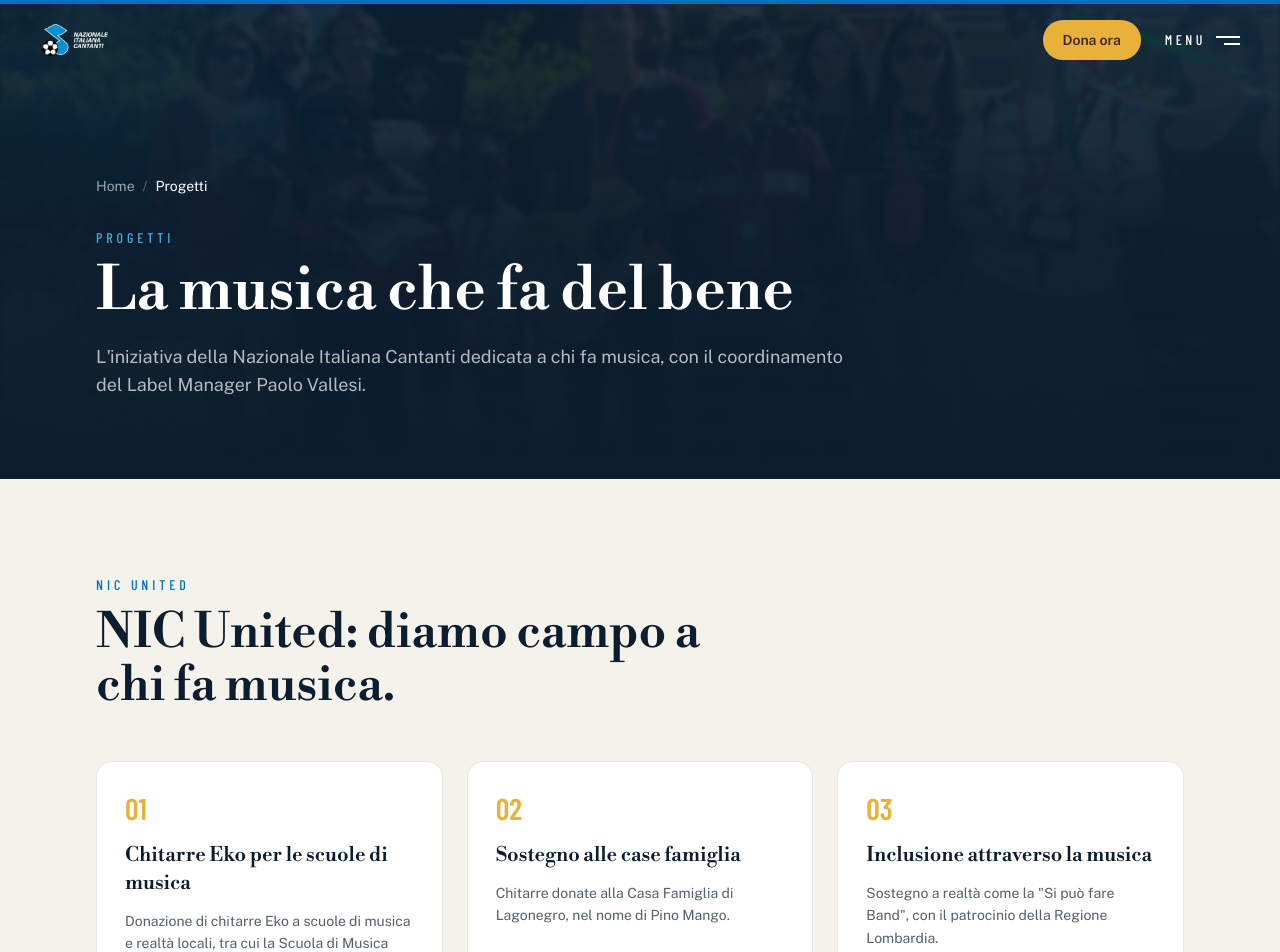
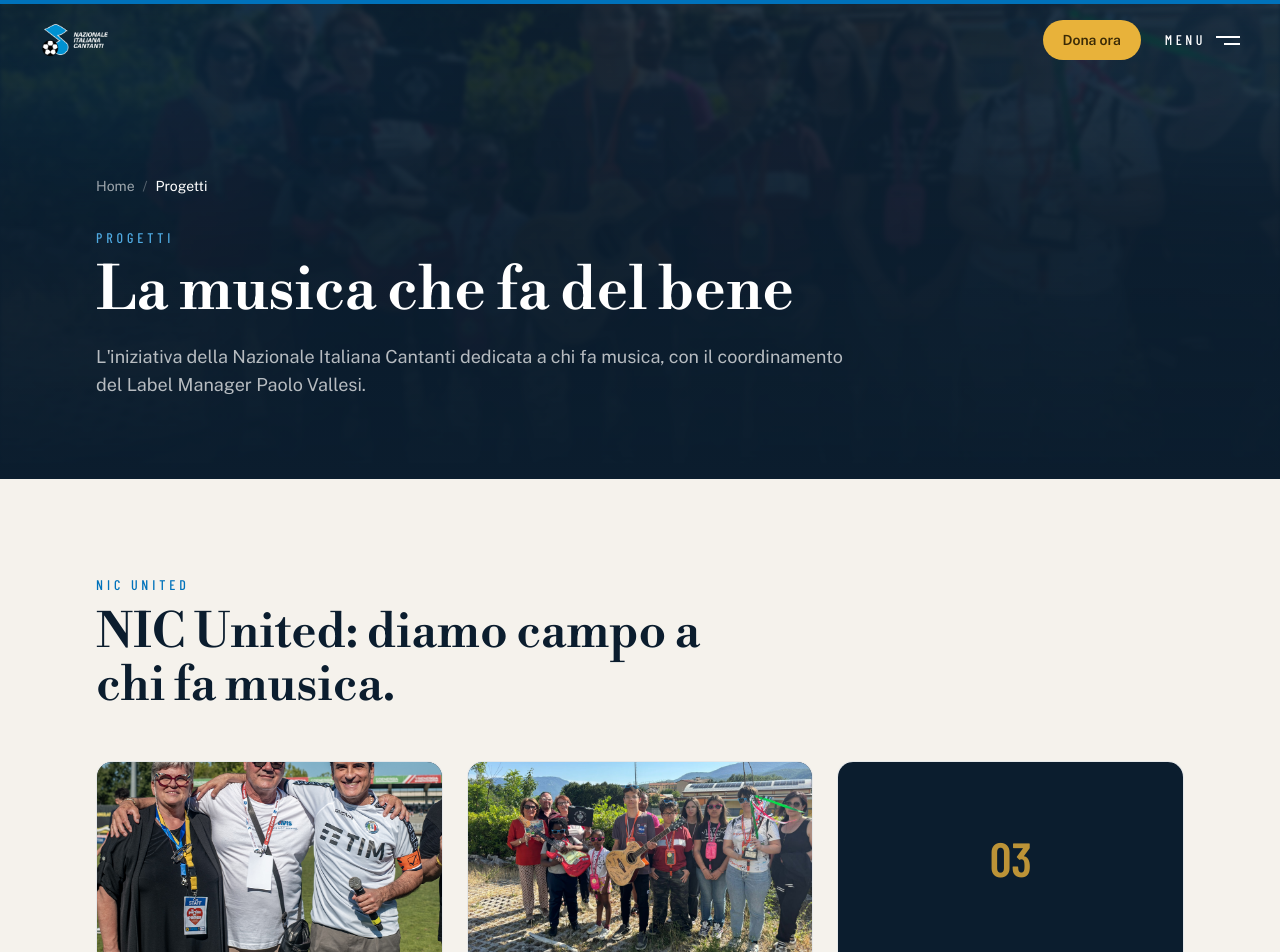
Before and after one commit to calogerocufalo91-design/nazionale-cantanti, a Next.js app: page /progetti in a window 1280 px wide. Shown: the top 952 px of the page. Built offline with nearby package versions, Linux system fonts and the light colour scheme.

Commit message:
feat: foto reali nelle card Progetti e Impatto (chitarre donate); test header aggiornato al menu a tendina

```diff
--- a/src/app/impatto/page.tsx
+++ b/src/app/impatto/page.tsx
@@ -1,4 +1,5 @@
 import type { Metadata } from "next";
+import Image from "next/image";
 import { Container } from "@/components/layout/Container";
 import { PageHero } from "@/components/content/PageHero";
 import { ScrollReveal } from "@/components/motion/ScrollReveal";
@@ -60,14 +61,27 @@
             {projects.map((project) => (
               <div
                 key={project.title}
-                className="rounded-2xl border border-notte/10 bg-carta p-7"
+                className="flex flex-col overflow-hidden rounded-2xl border border-notte/10 bg-carta"
               >
+                {project.image && (
+                  <div className="relative h-44">
+                    <Image
+                      src={project.image}
+                      alt={project.title}
+                      fill
+                      sizes="(max-width: 768px) 100vw, 380px"
+                      className="object-cover"
+                    />
+                  </div>
+                )}
+                <div className="flex flex-1 flex-col p-7">
                   <h3 className="font-serif text-xl font-semibold text-notte">
                     {project.title}
                   </h3>
                   <p className="mt-3 text-sm leading-relaxed text-notte/70">
                     {project.description}
                   </p>
+                </div>
               </div>
             ))}
           </div>
--- a/src/app/progetti/page.tsx
+++ b/src/app/progetti/page.tsx
@@ -1,4 +1,5 @@
 import type { Metadata } from "next";
+import Image from "next/image";
 import { Container } from "@/components/layout/Container";
 import { PageHero } from "@/components/content/PageHero";
 import { ScrollReveal } from "@/components/motion/ScrollReveal";
@@ -34,17 +35,33 @@
               <ScrollReveal
                 key={project.title}
                 delay={i * 0.08}
-                className="flex flex-col rounded-2xl border border-notte/10 bg-white p-7"
+                className="flex flex-col overflow-hidden rounded-2xl border border-notte/10 bg-white"
               >
-                <span className="font-cond text-3xl font-semibold text-oro">
+                <div className="relative h-48 bg-notte">
+                  {project.image ? (
+                    <Image
+                      src={project.image}
+                      alt={project.title}
+                      fill
+                      sizes="(max-width: 768px) 100vw, 380px"
+                      className="object-cover"
+                    />
+                  ) : (
+                    <div className="flex h-full items-center justify-center">
+                      <span className="font-cond text-5xl font-semibold text-oro/80">
                         0{i + 1}
                       </span>
-                <h3 className="mt-4 font-serif text-xl font-semibold text-notte">
+                    </div>
+                  )}
+                </div>
+                <div className="flex flex-1 flex-col p-7">
+                  <h3 className="font-serif text-xl font-semibold text-notte">
                     {project.title}
                   </h3>
                   <p className="mt-3 text-sm leading-relaxed text-notte/70">
                     {project.description}
                   </p>
+                </div>
               </ScrollReveal>
             ))}
           </div>
--- a/src/data/projects.ts
+++ b/src/data/projects.ts
@@ -13,6 +13,9 @@
 export type Project = {
   title: string;
   description: string;
+  // Foto reale dell'iniziativa (dagli articoli News). Dove non esiste uno scatto
+  // reale della specifica iniziativa il campo resta omesso: niente foto inventata.
+  image?: string;
 };
 
 export const projects: Project[] = [
@@ -20,11 +23,13 @@
     title: "Chitarre Eko per le scuole di musica",
     description:
       "Donazione di chitarre Eko a scuole di musica e realtà locali, tra cui la Scuola di Musica \"Giacomo Moro\" di Viadana.",
+    image: "/images/news/due-chitarre-eko-scuola-musica-giacomo-moro.jpg",
   },
   {
     title: "Sostegno alle case famiglia",
     description:
       "Chitarre donate alla Casa Famiglia di Lagonegro, nel nome di Pino Mango.",
+    image: "/images/news/chitarre-eko-casa-famiglia-lagonegro.jpeg",
   },
   {
     title: "Inclusione attraverso la musica",
```
Also changed, not shown: 1 other file (tests, documents, lock files or other folders). Lines whose indentation alone changed are shown as unchanged.
